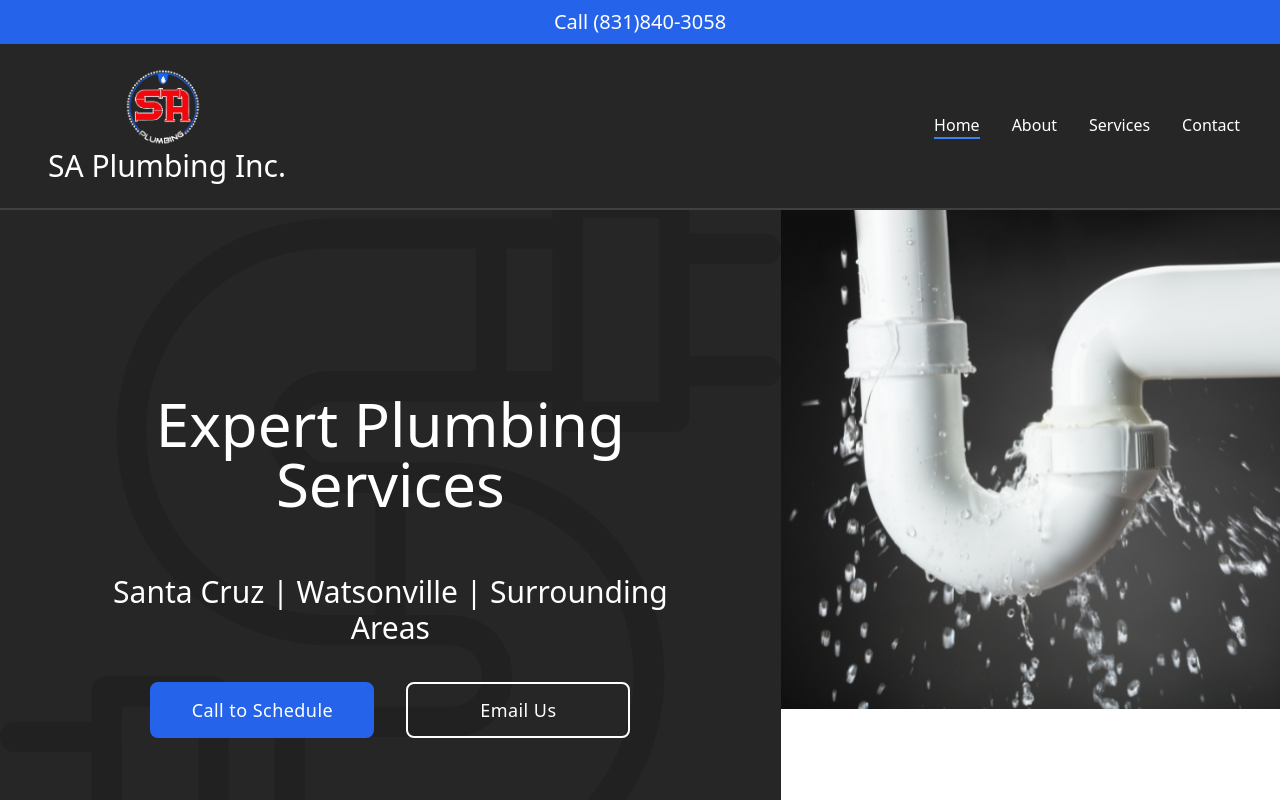
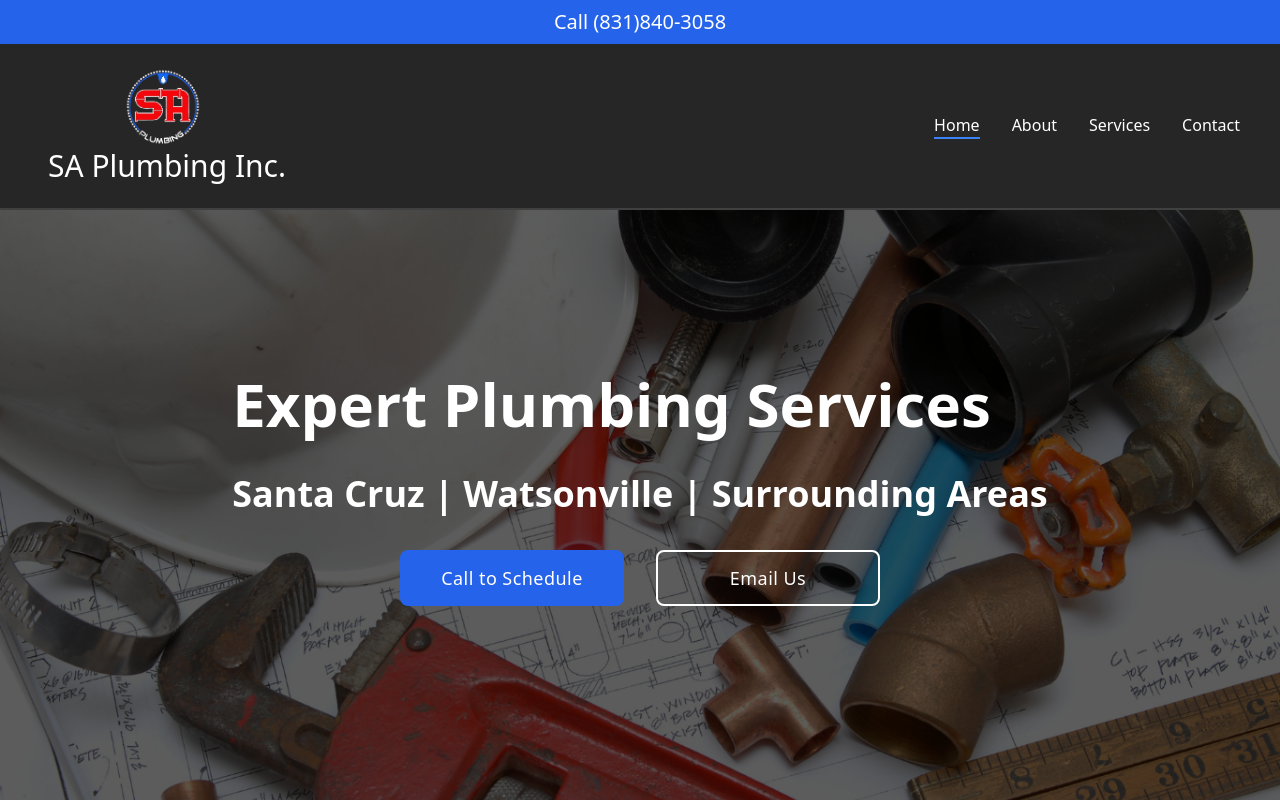
Before and after one commit to Andrewfz831/SaPlumbing-website, a React (Vite) app: page / in a window 1280 px wide. Shown: the top 800 px of the page. Built offline with nearby package versions, Linux system fonts and the light colour scheme; a web font is replaced by a local one.

Commit message:
fixed hero section bug

```diff
--- a/src/views/homePage.tsx
+++ b/src/views/homePage.tsx
@@ -7,7 +7,7 @@ import Shower from "../assets/shower.svg";
 import IconSection from "../components/IconSection";
 import WaterHeater from "../assets/waterHeater.svg";
 import Pipe from "../assets/pipe1.svg";
-import BackgroundImg from "../images/leaking-ptrap-img.png";
+import BackgroundImg from "../images/newBg.png";
 import VanImg from "../images/sa-van-img.avif";
 import Phone24Hour from "../assets/24-hours.svg";
 import WhyChooseUse from "../components/whyChooseUs";
@@ -24,36 +24,7 @@ const Homepage = () => {
         </div>
       </a>
       <Nav />
-
-      <div className="flex flex-col-reverse md:flex-row text-center">
-        <div className=" md:bg-fixed bgImg py-36 flex flex-col justify-center px-10 md:px-28 text-white bg-neutral-800">
-          <h1 className=" md:py-10 text-4xl md:text-6xl">
-            Expert Plumbing Services
-          </h1>
-          <h2 className="text-white text-2xl md:text-3xl py-5">
-            Santa Cruz | Watsonville | Surrounding Areas
-          </h2>
-          <div className="flex flex-col md:flex-row justify-center ">
-            <a
-              href={`tel:${phoneNumber}`}
-              className="inline-block relative w-auto md:w-56 mx-4 my-4 px-6 py-3 text-center text-lg font-medium tracking-wide text-white bg-blue-600 border-2 border-blue-600 rounded-lg shadow-none transition duration-500 ease-out transform  hover:shadow-inner hover:shadow-blue-500 hover:bg-blue-700 active:scale-90"
-            >
-              <button type="button">Call to Schedule</button>
-            </a>
-            <Link
-              to="/Contact"
-              className="inline-block relative w-auto md:w-56 mx-4 my-4 px-6 py-3 text-center text-lg font-medium tracking-wide text-white bg-transparent border-2 border-white rounded-lg shadow-none transition duration-500 ease-out transform hover:text-white hover:bg-blue-600 hover:border-blue-600 hover:shadow-inner active:scale-90"
-            >
-              <button type="button">Email Us</button>
-            </Link>
-          </div>
-        </div>
-        <div className="md:w-1/2">
-          <img src={BackgroundImg} alt="" className="w-full" />
-        </div>
-      </div>
-
-      {/* <div
+      <div
         className="py-36 flex flex-col justify-center items-start relative lg:bg-fixed font-semibold"
         style={{
           backgroundImage: `url(${BackgroundImg})`,
@@ -62,12 +33,10 @@ const Homepage = () => {
           backgroundPosition: "center",
         }}
       >
-        <div className="absolute inset-0 bg-blue-950 opacity-50"></div>
-
         <div className="flex justify-center relative">
           <div className="flex flex-col justify-center items-center  ">
             <div>
-              <h1 className="text-white text-4xl md:text-6xl p-5">
+              <h1 className="text-white text-5xl md:text-6xl p-5">
                 Expert Plumbing Services
               </h1>
               <h2 className="text-white text-2xl md:text-4xl p-5">
@@ -90,7 +59,7 @@ const Homepage = () => {
             </div>
           </div>
         </div>
-      </div> */}
+      </div>
       <h2
         id="services"
         className="flex justify-center p-5 text-4xl md:text-5xl text-neutral-800 font-semibold border-b-2 border-blue-500"
```
Also changed, not shown: src/images/newBg.png (added).
